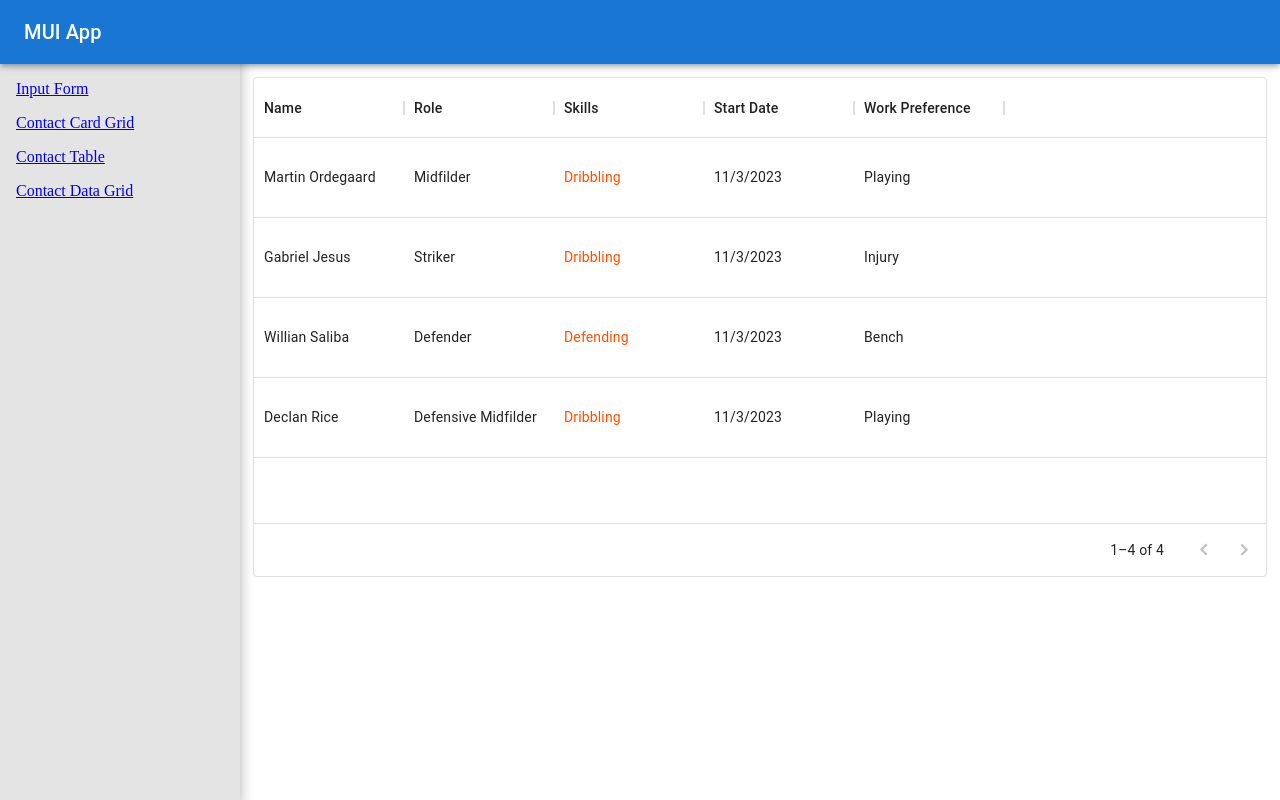
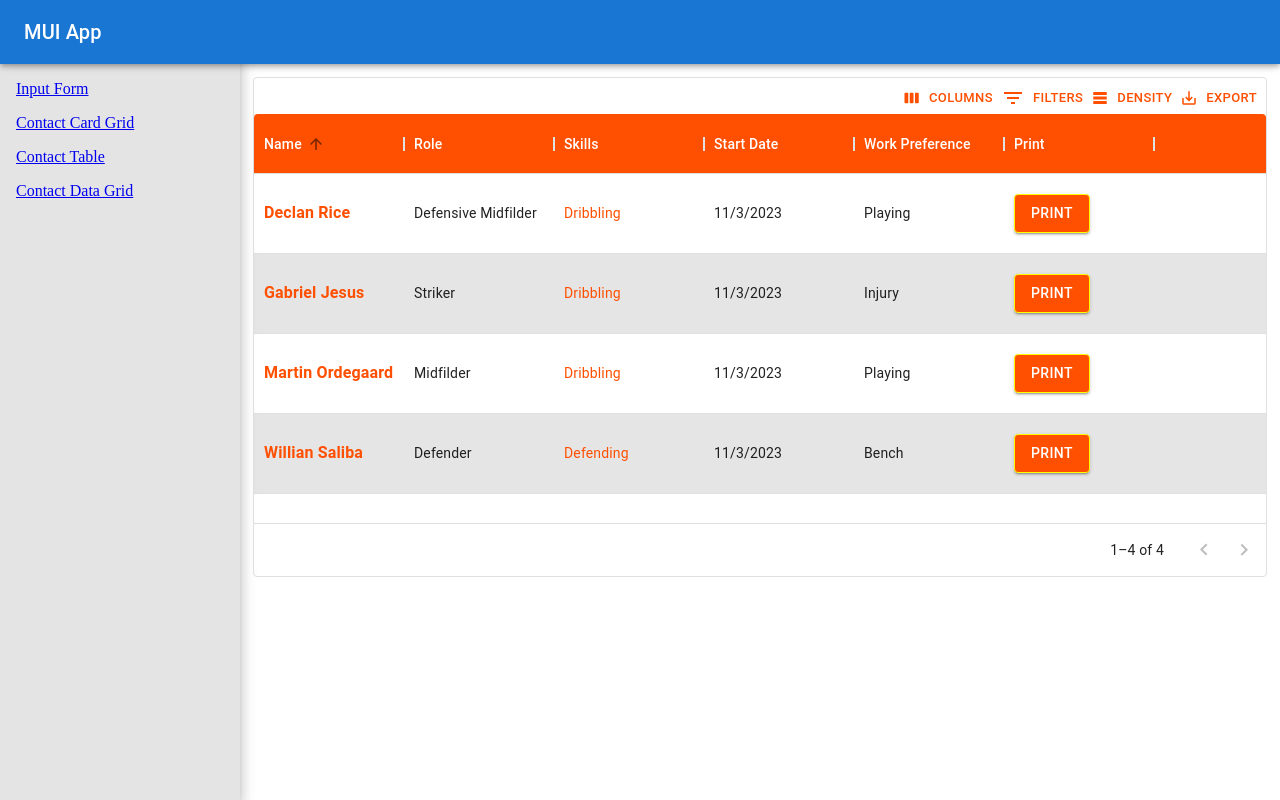
Before and after one commit to gemtunde/MUI-App, a React (Create React App) app: page /datagrid in a window 1280 px wide. Built offline with nearby package versions, Linux system fonts and the light colour scheme; the HTML template or start-up script is replaced by a standard one.

Commit message:
Advance mui grid table filter and sorting

```diff
--- a/src/Components/DataGrid/ContactDataGrid.tsx
+++ b/src/Components/DataGrid/ContactDataGrid.tsx
@@ -1,7 +1,8 @@
 import React from "react";
-import { DataGrid, GridRenderCellParams } from "@mui/x-data-grid";
+import { DataGrid, GridRenderCellParams, GridToolbar } from "@mui/x-data-grid";
 import { contactData } from "../../Data/ContactData";
 import { useTheme, Theme } from "@mui/material/styles";
+import { Box, Button } from "@mui/material";
 //import { Theme } from "@emotion/react";
 
 type Props = {};
@@ -9,13 +10,46 @@
 const ContactDataGrid = (props: Props) => {
   const theme = useTheme();
 
+  const handlePrintClick = (cellValues: GridRenderCellParams<string>) => {
+    console.log(cellValues);
+  };
+
+  const dataGridSx = {
+    "& .MuiDataGrid-columnHeaders": {
+      backgroundColor: "primary.main",
+      fontWeight: "bold",
+      fontSize: 14,
+      color: "white",
+    },
+    "& .MuiDataGrid-virtualScrollerContent": {
+      "& .MuiDataGrid-row": {
+        "&:nth-of-type(even)": {
+          backgroundColor: "grid.main",
+          // fontWeight: "bold",
+          // fontSize: 14,
+          // color: "white",
+        },
+      },
+    },
+  };
+
   const columns = (theme: Theme) => [
     {
       field: "name",
       headerName: "Name",
       minWidth: 150,
       renderCell: (cellValues: GridRenderCellParams<string>) => {
-        return cellValues.value;
+        return (
+          <Box
+            sx={{
+              color: "primary.main",
+              fontSize: 16,
+              fontWeight: "bold",
+            }}
+          >
+            {cellValues.value}
+          </Box>
+        );
       },
     },
     {
@@ -54,6 +88,22 @@
         return cellValues.value;
       },
     },
+    {
+      field: "Print",
+      //headerName: "Work Preference",
+      minWidth: 150,
+      renderCell: (cellValues: GridRenderCellParams<string>) => {
+        return (
+          <Button
+            variant="contained"
+            color="primary"
+            onClick={() => handlePrintClick(cellValues)}
+          >
+            Print
+          </Button>
+        );
+      },
+    },
   ];
   const rows = [...contactData];
   //const rows =() => [...contactData];
@@ -66,6 +116,21 @@
         headerHeight={60}
         rowHeight={80}
         //autoHeight
+        sx={dataGridSx}
+        components={{
+          Toolbar: () => (
+            <GridToolbar
+              sx={{
+                justifyContent: "flex-end",
+                "& button": { border: "none" },
+                "& .MuiBox-root": { display: "none" },
+              }}
+            ></GridToolbar>
+          ),
+        }}
+        initialState={{
+          sorting: { sortModel: [{ field: "name", sort: "asc" }] },
+        }}
       />
     </div>
   );
```
